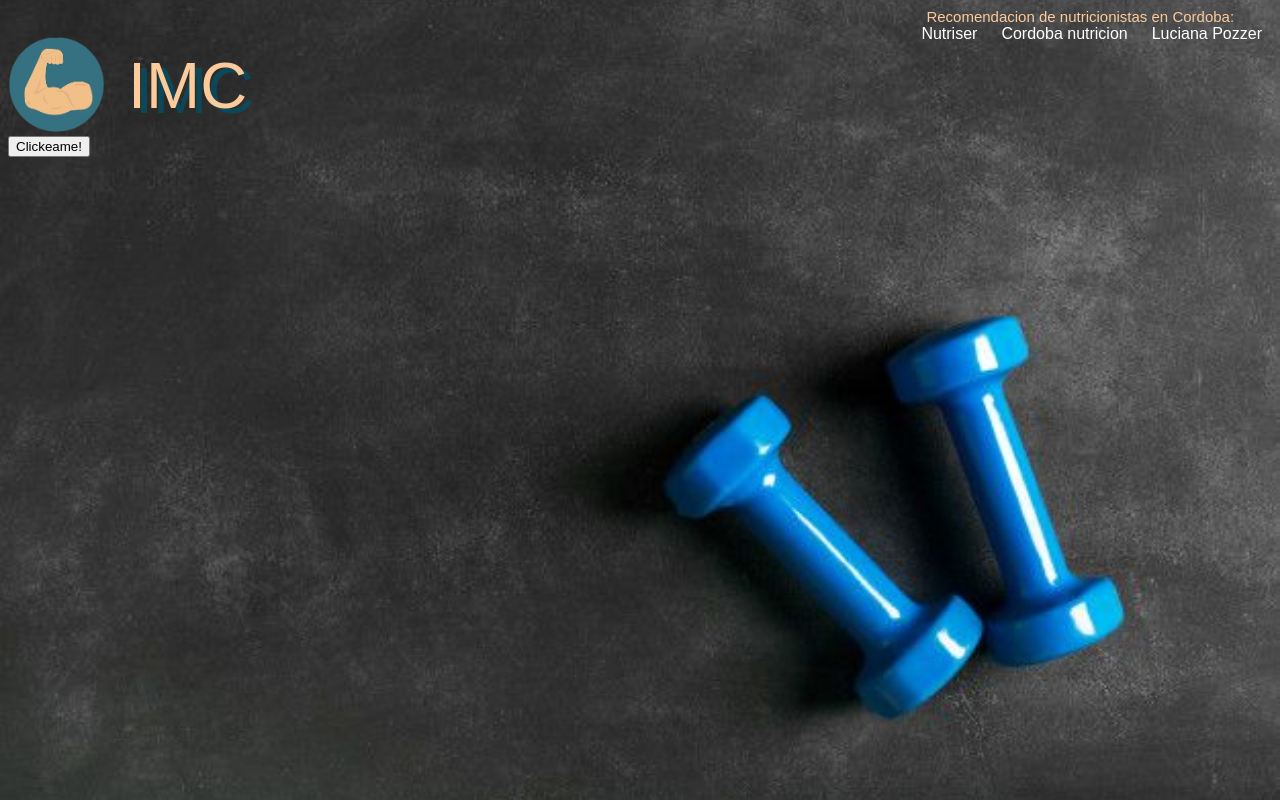
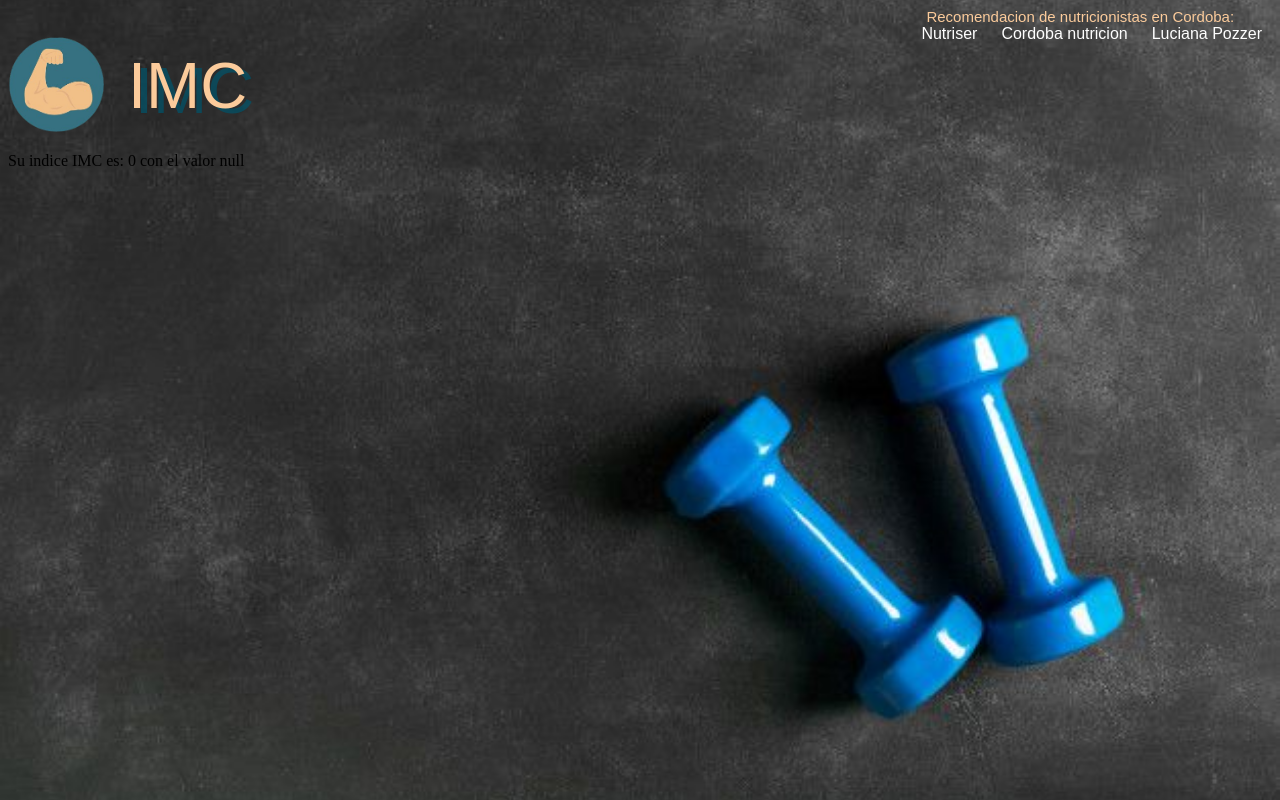
Before and after one commit to UCC-LabCompu2/proyecto2024-boiero-mitter, a plain HTML site: page index2.html in a window 1280 px wide. Drawn offline with Linux system fonts and the light colour scheme; a web font is replaced by a local one.

Commit message:
fix2 proyecto

```diff
--- a/Estilos/estilo_zoe_valen.css
+++ b/Estilos/estilo_zoe_valen.css
@@ -94,7 +94,6 @@ form > input[type="radio"]{
 }
 
 nav{
-
     text-align: right;
 }
 
--- a/Funciones/funcionesproyecto.js
+++ b/Funciones/funcionesproyecto.js
@@ -36,6 +36,8 @@ let calcularIMC=()=> {
 }
 
 let mostrarImc=()=>{
-    console.log(localStorage.getItem("imc"));
-    console.log(localStorage.getItem("clasificacion"));
+    const imc=localStorage.getItem("imc");
+    const clasificacion=localStorage.getItem("clasificacion");
+    document.getElementById("clasif").innerText=`Su indice IMC es: ${Math.round(imc*100)/100} con el valor ${clasificacion}`;
+
 }
--- a/index2.html
+++ b/index2.html
@@ -13,7 +13,8 @@
     <link rel="stylesheet" href="Estilos/estilo_zoe_valen.css" type="text/css">
     <script type="text/javascript" src="Funciones/funcionesproyecto.js"></script>
 </head>
-<body class="pagina2">
+<body class="pagina2" onload="mostrarImc()">
+
 <nav>
     <div class="recomendaciones">
         Recomendacion de nutricionistas en Cordoba:
@@ -26,8 +27,8 @@
     <h1 class="title">IMC</h1>
     <img class="image" src="Imagenes/icono_y_favicon%20del_proyecto.png" width="85" height="85" alt="icono_y_favicon">
 </header>
+<p id="clasif">
 
-
-<button onclick="mostrarImc()">Clickeame!</button>
+</p>
 </body>
 </html>
```
Also changed, not shown: Index.html (+8 -8 lines).
